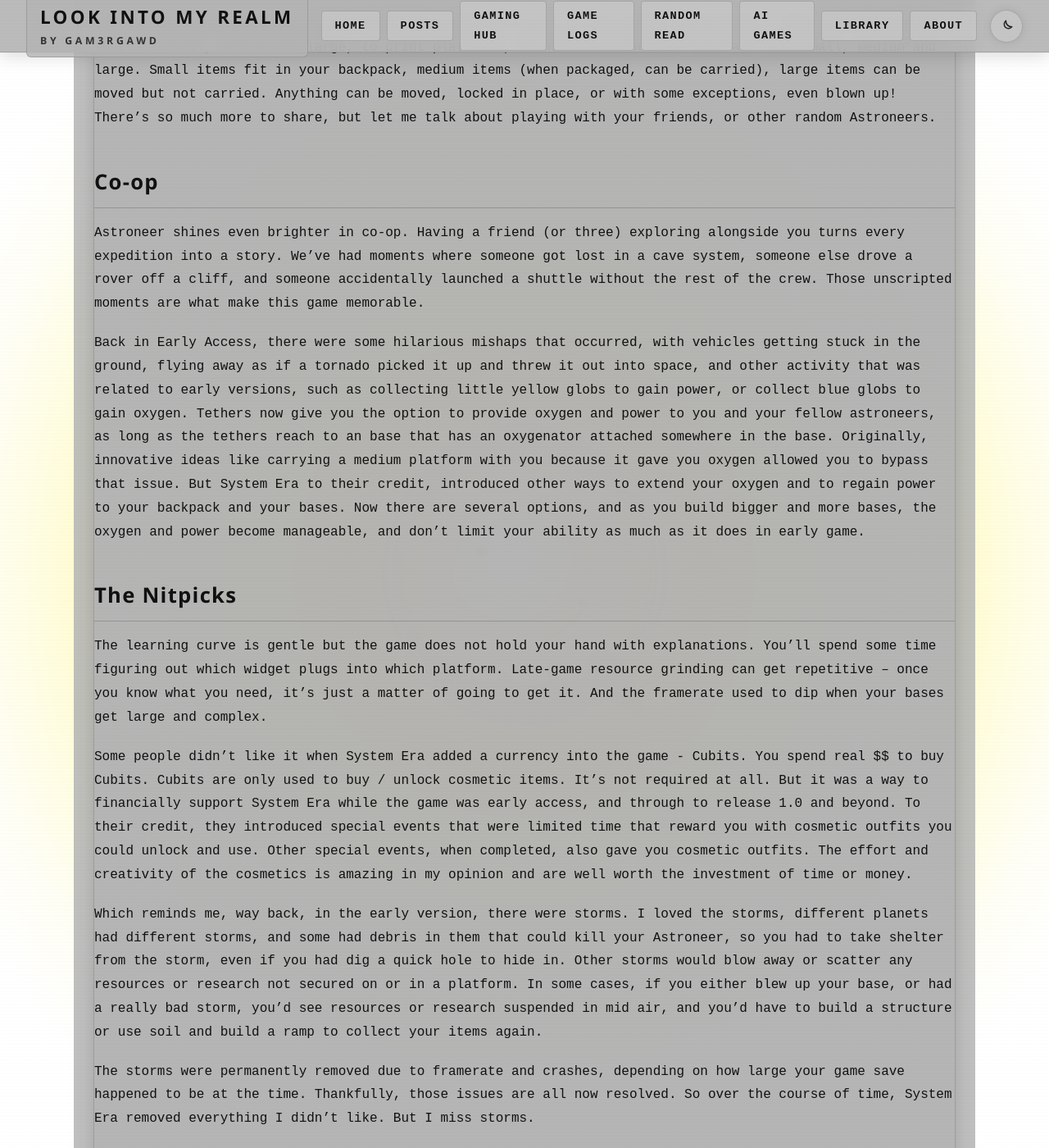
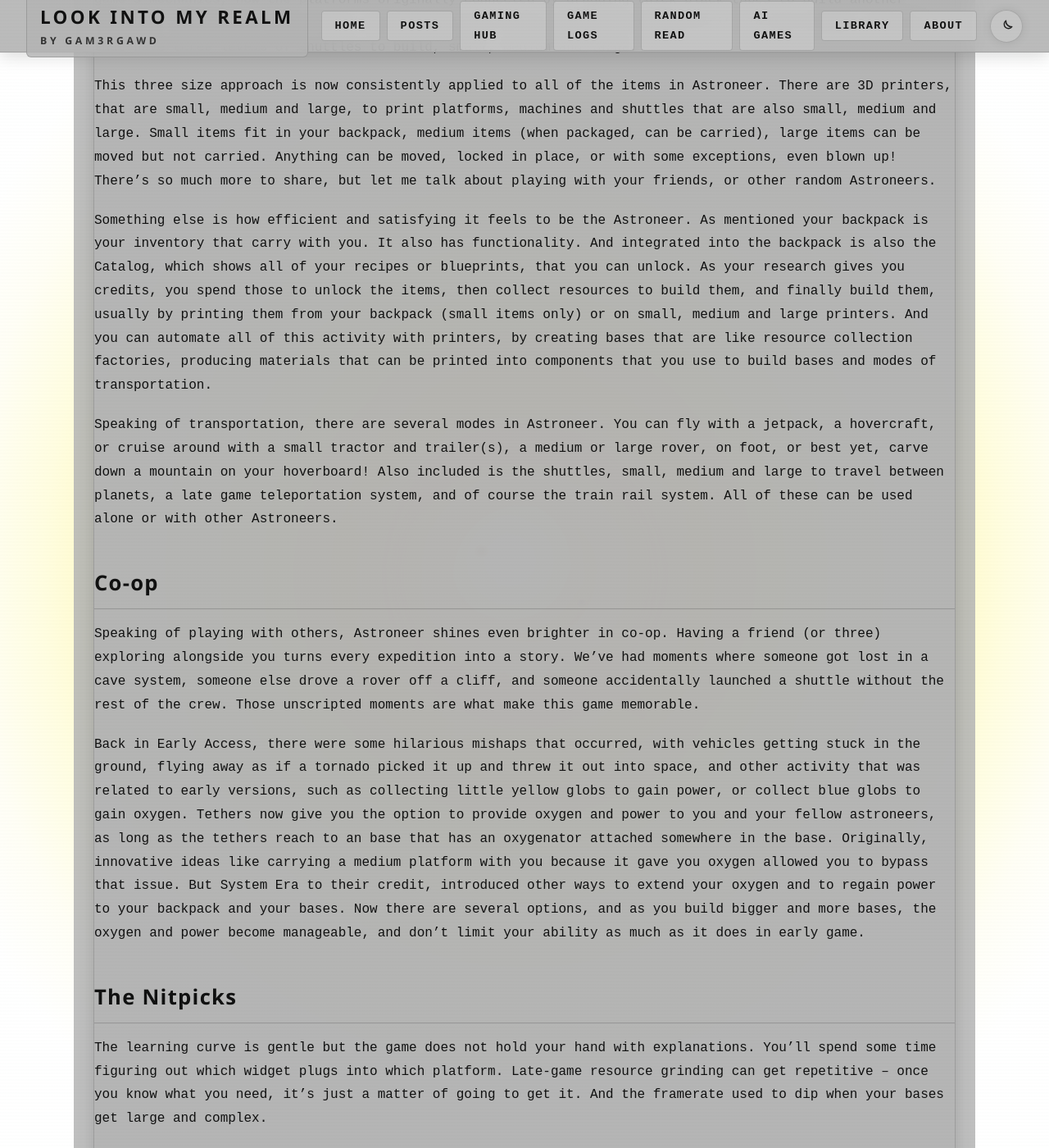
Before and after one commit to vitalnexus/blog, a Jekyll site: the page built from _posts/2026-02-20-astroneer-review.md, in a window 1280 px wide and 1400 px high, scrolled down 2534 px. Shown: the whole window at 82% size. Built offline with Jekyll 4.4.1, drawn with Linux system fonts in a browser that asks for light colours; some of the changed text lies outside the part shown.

Commit message:
fix: enhance clarity and structure in Astroneer review by refining backpack description and gameplay mechanics

```diff
--- a/_posts/2026-02-20-astroneer-review.md
+++ b/_posts/2026-02-20-astroneer-review.md
@@ -19,7 +19,9 @@ During the Early Access and even after 1.0 release, I started new games for each
 
 ## What Is It
 
-Astroneer is a space exploration sandbox by System Era Softworks. You land on an alien planet with nothing but a starting shelter (habitat), a landing pad (that has a mission objectives interface connected to it) and you - as an Astroneer, with a backpack that contains 11 small slots an integrated oxygen tank, a battery pack, and your indespensible terrain tool. There are 11 slots in all, 3 on your terrain tool, 6 in your backpack, and two additional slots on top of your backpack (left and right) that allow you to control those slots by turning them on or off with a toggle of your keyboard or controller. As you collect stuff, it auto deposits it into your backpack, or you can manually place it in any of your slots as you choose. If you're full, it drops on the ground, or falls down into that gaping crevass you just opened by digging up resources.
+Astroneer is a space exploration sandbox by System Era Softworks. You land on an alien planet with nothing but a starting shelter (habitat), a landing pad (that has a mission objectives interface connected to it) and you - as an Astroneer, with a backpack that has 11 small slots, an integrated oxygen tank, a battery pack, and your indespensible terrain tool.
+
+ In your backpack, there are 11 slots to store things, 3 on your terrain tool, 6 in your backpack, and two additional slots. Those two slots on top of your backpack (left and right) that allow you to control them by turning it on or off with a toggle of your keyboard or controller. As you collect stuff, the collected (or grabbed) item auto deposits it into your backpack, or you can manually place it in any of your slots as you choose. If you're full, it drops on the ground, or falls down into that gaping crevass you just opened by digging up resources.
 
 Using your terrain tool, you can deform the entire planet surface. You can collect soil or dispense soil, digging, or creating with your tool. It lets you flatten, build or dig as you choose, with an intuitive interface that works smoothly with your keyboard and mouse, or even better (in my opinion, using a controller). You also dig up resources, that are visually identifed by their different colors and shapes. These resources are randomly generated and found all over the surface and down through the caves and biomes all the way to the core of each planet. These resources can be used to build platforms, devices, and other more complex materials that are made from more than one resource. You can also gather research, both large and small, to open up new recipes that you unlock.
 
@@ -41,9 +43,13 @@ I and so many other Early Access users got to experience the good, bad and ugly
 
 This three size approach is now consistently applied to all of the items in Astroneer. There are 3D printers, that are small, medium and large, to print platforms, machines and shuttles that are also small, medium and large. Small items fit in your backpack, medium items (when packaged, can be carried), large items can be moved but not carried. Anything can be moved, locked in place, or with some exceptions, even blown up! There's so much more to share, but let me talk about playing with your friends, or other random Astroneers.
 
+Something else is how efficient and satisfying it feels to be the Astroneer. As mentioned your backpack is your inventory that carry with you. It also has functionality. And integrated into the backpack is also the Catalog, which shows all of your recipes or blueprints, that you can unlock. As your research gives you credits, you spend those to unlock the items, then collect resources to build them, and finally build them, usually by printing them from your backpack (small items only) or on small, medium and large printers. And you can automate all of this activity with printers, by creating bases that are like resource collection factories, producing materials that can be printed into components that you use to build bases and modes of transportation.
+
+Speaking of transportation, there are several modes in Astroneer. You can fly with a jetpack, a hovercraft, or cruise around with a small tractor and trailer(s), a medium or large rover, on foot, or best yet, carve down a mountain on your hoverboard! Also included is the shuttles, small, medium and large to travel between planets, a late game teleportation system, and of course the train rail system. All of these can be used alone or with other Astroneers.
+
 ## Co-op
 
-Astroneer shines even brighter in co-op. Having a friend (or three) exploring alongside you turns every expedition into a story. We've had moments where someone got lost in a cave system, someone else drove a rover off a cliff, and someone accidentally launched a shuttle without the rest of the crew. Those unscripted moments are what make this game memorable.
+Speaking of playing with others, Astroneer shines even brighter in co-op. Having a friend (or three) exploring alongside you turns every expedition into a story. We've had moments where someone got lost in a cave system, someone else drove a rover off a cliff, and someone accidentally launched a shuttle without the rest of the crew. Those unscripted moments are what make this game memorable.
 
 Back in Early Access, there were some hilarious mishaps that occurred, with vehicles getting stuck in the ground, flying away as if a tornado picked it up and threw it out into space, and other activity that was related to early versions, such as collecting little yellow globs to gain power, or collect blue globs to gain oxygen. Tethers now give you the option to provide oxygen and power to you and your fellow astroneers, as long as the tethers reach to an base that has an oxygenator attached somewhere in the base. Originally, innovative ideas like carrying a medium platform with you because it gave you oxygen allowed you to bypass that issue. But System Era to their credit, introduced other ways to extend your oxygen and to regain power to your backpack and your bases. Now there are several options, and as you build bigger and more bases, the oxygen and power become manageable, and don't limit your ability as much as it does in early game.
 
```
